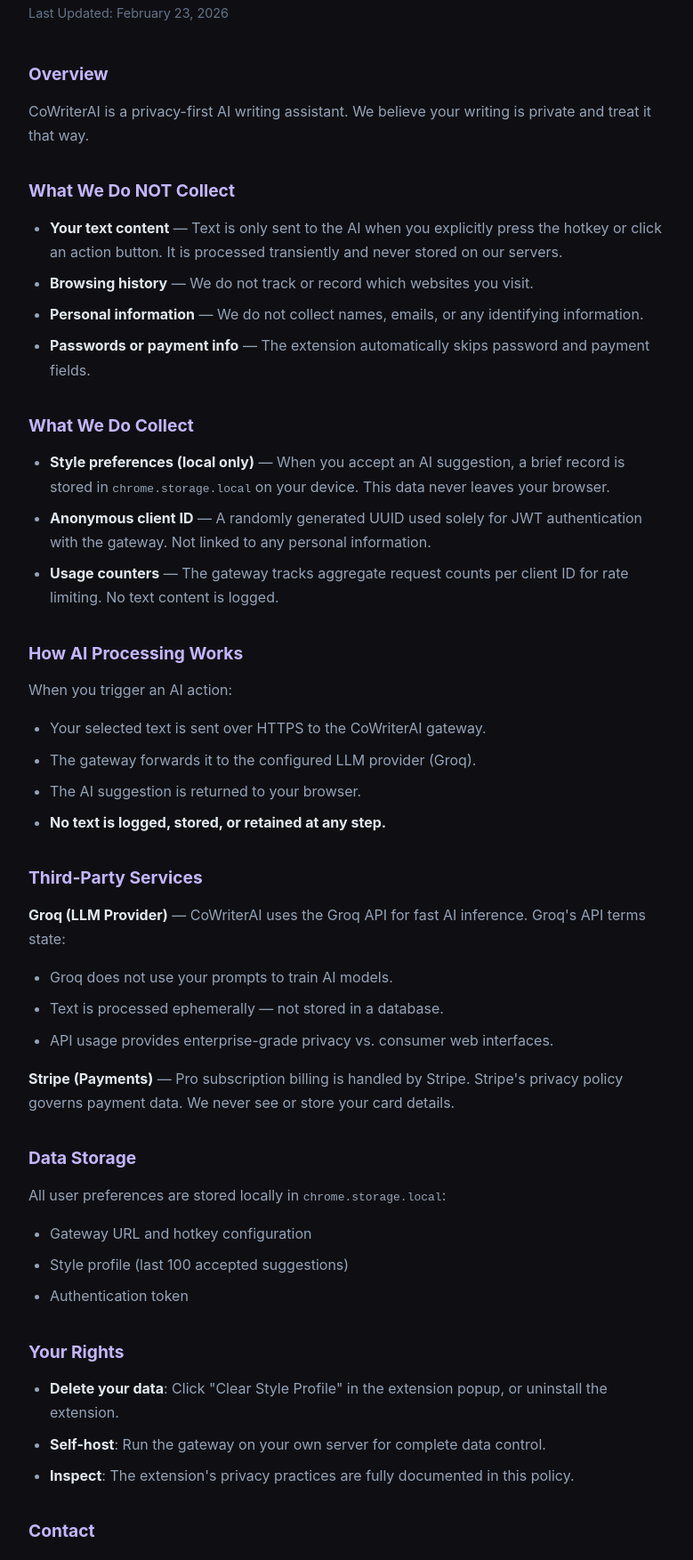
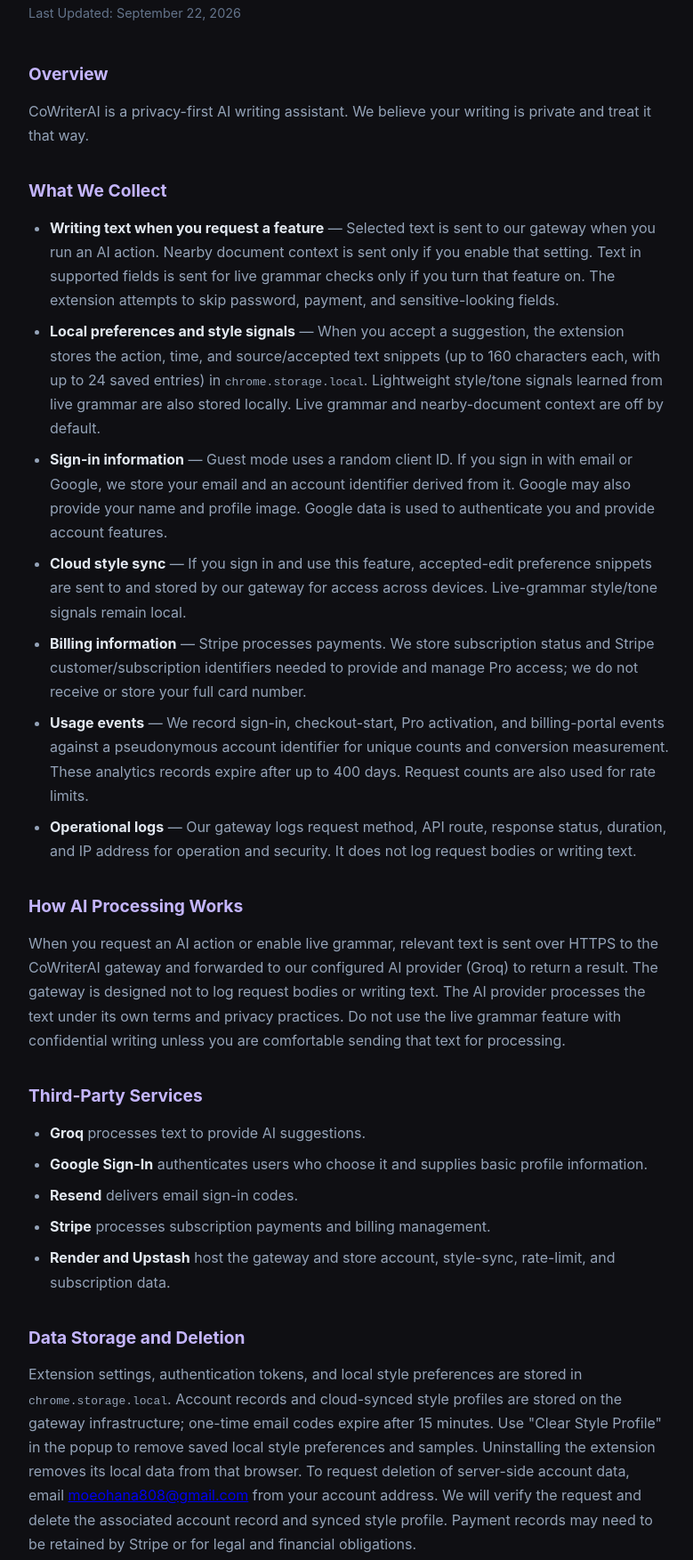
Before and after one commit to GzJmac/cowriterai-website, a plain HTML site: page PRIVACY_POLICY.html in a window 1280 px wide. Shown: the part 167-1920 px from the top of the page at 89% size, without its empty margins (248-1027 px from the left). Drawn offline with Linux system fonts and the light colour scheme.

Commit message:
fix: update CoWriterAI privacy disclosures and support contact
Publish accurate privacy handling disclosures and the current support contact.

```diff
--- a/PRIVACY_POLICY.html
+++ b/PRIVACY_POLICY.html
@@ -51,61 +51,42 @@
     <nav><a href="index.html">← Back to CoWriterAI</a></nav>
 
     <h1>Privacy Policy</h1>
-    <p class="date">Last Updated: February 23, 2026</p>
+    <p class="date">Last Updated: September 22, 2026</p>
 
     <h2>Overview</h2>
     <p>CoWriterAI is a privacy-first AI writing assistant. We believe your writing is private and treat it that way.</p>
 
-    <h2>What We Do NOT Collect</h2>
+    <h2>What We Collect</h2>
     <ul>
-      <li><strong>Your text content</strong> — Text is only sent to the AI when you explicitly press the hotkey or click an action button. It is processed transiently and never stored on our servers.</li>
-      <li><strong>Browsing history</strong> — We do not track or record which websites you visit.</li>
-      <li><strong>Personal information</strong> — We do not collect names, emails, or any identifying information.</li>
-      <li><strong>Passwords or payment info</strong> — The extension automatically skips password and payment fields.</li>
-    </ul>
-
-    <h2>What We Do Collect</h2>
-    <ul>
-      <li><strong>Style preferences (local only)</strong> — When you accept an AI suggestion, a brief record is stored in <code>chrome.storage.local</code> on your device. This data never leaves your browser.</li>
-      <li><strong>Anonymous client ID</strong> — A randomly generated UUID used solely for JWT authentication with the gateway. Not linked to any personal information.</li>
-      <li><strong>Usage counters</strong> — The gateway tracks aggregate request counts per client ID for rate limiting. No text content is logged.</li>
+      <li><strong>Writing text when you request a feature</strong> — Selected text is sent to our gateway when you run an AI action. Nearby document context is sent only if you enable that setting. Text in supported fields is sent for live grammar checks only if you turn that feature on. The extension attempts to skip password, payment, and sensitive-looking fields.</li>
+      <li><strong>Local preferences and style signals</strong> — When you accept a suggestion, the extension stores the action, time, and source/accepted text snippets (up to 160 characters each, with up to 24 saved entries) in <code>chrome.storage.local</code>. Lightweight style/tone signals learned from live grammar are also stored locally. Live grammar and nearby-document context are off by default.</li>
+      <li><strong>Sign-in information</strong> — Guest mode uses a random client ID. If you sign in with email or Google, we store your email and an account identifier derived from it. Google may also provide your name and profile image. Google data is used to authenticate you and provide account features.</li>
+      <li><strong>Cloud style sync</strong> — If you sign in and use this feature, accepted-edit preference snippets are sent to and stored by our gateway for access across devices. Live-grammar style/tone signals remain local.</li>
+      <li><strong>Billing information</strong> — Stripe processes payments. We store subscription status and Stripe customer/subscription identifiers needed to provide and manage Pro access; we do not receive or store your full card number.</li>
+      <li><strong>Usage events</strong> — We record sign-in, checkout-start, Pro activation, and billing-portal events against a pseudonymous account identifier for unique counts and conversion measurement. These analytics records expire after up to 400 days. Request counts are also used for rate limits.</li>
+      <li><strong>Operational logs</strong> — Our gateway logs request method, API route, response status, duration, and IP address for operation and security. It does not log request bodies or writing text.</li>
     </ul>
 
     <h2>How AI Processing Works</h2>
-    <p>When you trigger an AI action:</p>
+    <p>When you request an AI action or enable live grammar, relevant text is sent over HTTPS to the CoWriterAI gateway and forwarded to our configured AI provider (Groq) to return a result. The gateway is designed not to log request bodies or writing text. The AI provider processes the text under its own terms and privacy practices. Do not use the live grammar feature with confidential writing unless you are comfortable sending that text for processing.</p>
+
+    <h2>Third-Party Services</h2>
     <ul>
-      <li>Your selected text is sent over HTTPS to the CoWriterAI gateway.</li>
-      <li>The gateway forwards it to the configured LLM provider (Groq).</li>
-      <li>The AI suggestion is returned to your browser.</li>
-      <li><strong>No text is logged, stored, or retained at any step.</strong></li>
+      <li><strong>Groq</strong> processes text to provide AI suggestions.</li>
+      <li><strong>Google Sign-In</strong> authenticates users who choose it and supplies basic profile information.</li>
+      <li><strong>Resend</strong> delivers email sign-in codes.</li>
+      <li><strong>Stripe</strong> processes subscription payments and billing management.</li>
+      <li><strong>Render and Upstash</strong> host the gateway and store account, style-sync, rate-limit, and subscription data.</li>
     </ul>
 
-    <h2>Third-Party Services</h2>
-    <p><strong>Groq (LLM Provider)</strong> — CoWriterAI uses the Groq API for fast AI inference. Groq's API terms state:</p>
-    <ul>
-      <li>Groq does not use your prompts to train AI models.</li>
-      <li>Text is processed ephemerally — not stored in a database.</li>
-      <li>API usage provides enterprise-grade privacy vs. consumer web interfaces.</li>
-    </ul>
-    <p><strong>Stripe (Payments)</strong> — Pro subscription billing is handled by Stripe. Stripe's privacy policy governs payment data. We never see or store your card details.</p>
+    <h2>Data Storage and Deletion</h2>
+    <p>Extension settings, authentication tokens, and local style preferences are stored in <code>chrome.storage.local</code>. Account records and cloud-synced style profiles are stored on the gateway infrastructure; one-time email codes expire after 15 minutes. Use "Clear Style Profile" in the popup to remove saved local style preferences and samples. Uninstalling the extension removes its local data from that browser. To request deletion of server-side account data, email <a href="mailto:moeohana808@gmail.com">moeohana808@gmail.com</a> from your account address. We will verify the request and delete the associated account record and synced style profile. Payment records may need to be retained by Stripe or for legal and financial obligations.</p>
 
-    <h2>Data Storage</h2>
-    <p>All user preferences are stored locally in <code>chrome.storage.local</code>:</p>
-    <ul>
-      <li>Gateway URL and hotkey configuration</li>
-      <li>Style profile (last 100 accepted suggestions)</li>
-      <li>Authentication token</li>
-    </ul>
-
-    <h2>Your Rights</h2>
-    <ul>
-      <li><strong>Delete your data</strong>: Click "Clear Style Profile" in the extension popup, or uninstall the extension.</li>
-      <li><strong>Self-host</strong>: Run the gateway on your own server for complete data control.</li>
-      <li><strong>Inspect</strong>: The extension's privacy practices are fully documented in this policy.</li>
-    </ul>
+    <h2>Chrome Web Store Limited Use</h2>
+    <p>CoWriterAI's use and transfer of information received from Google APIs adheres to the Chrome Web Store User Data Policy, including its Limited Use requirements. Google account data is used only to authenticate you and provide requested account features. It is not sold or used for advertising, and is shared only as needed to provide those features, for security, or as required by law.</p>
 
     <h2>Contact</h2>
-    <p>For privacy questions, email <a href="mailto:jpgalik@gmail.com">jpgalik@gmail.com</a> or open an issue on <a href="https://github.com/GzJmac/ai-cowriter/issues" target="_blank">GitHub</a>.</p>
+    <p>For privacy questions, email <a href="mailto:moeohana808@gmail.com">moeohana808@gmail.com</a> or open an issue on <a href="https://github.com/GzJmac/ai-cowriter/issues" target="_blank">GitHub</a>.</p>
 
     <footer>
       <p><a href="index.html">← CoWriterAI Home</a> · © 2026 CoWriterAI</p>
```
Also changed, not shown: index.html (+1 -1 lines), 1 other file.
